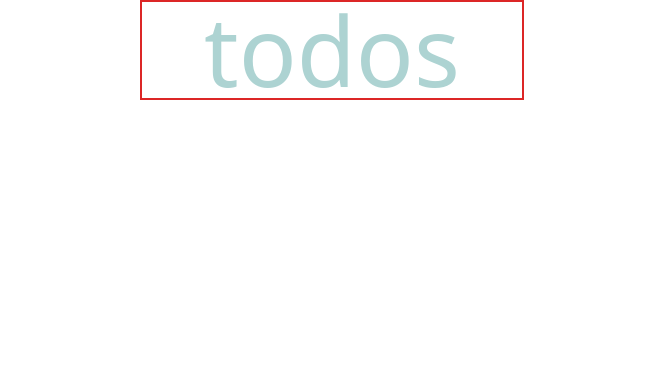
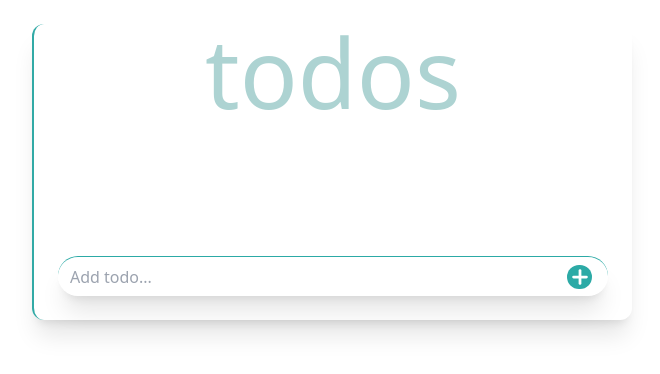
Before and after one commit to cynthia-stac/react-course, a React (Vite) app: page / in a window 1280 px wide. Shown: the top 374 px of the page, without its empty margins (308-968 px from the left). Built offline with nearby package versions, Linux system fonts and the light colour scheme.

Commit message:
Add a different border that looks like the one of the form

```diff
--- a/src/components/Todo.jsx
+++ b/src/components/Todo.jsx
@@ -1,9 +1,11 @@
 import Title from "./Title"
+import Form from "./Form"
 
 export default function Todo(){
     return (
-        <div className="border-red-600 border-2 w-96 ">
+        <div className="border-[#32aaa6] border-l-2 shadow-xl mt-6 w-[600px] rounded-xl flex flex-col gap-28 justify-center ">
             <Title name="todos" />
+            <Form />
         </div>
 
 
```
